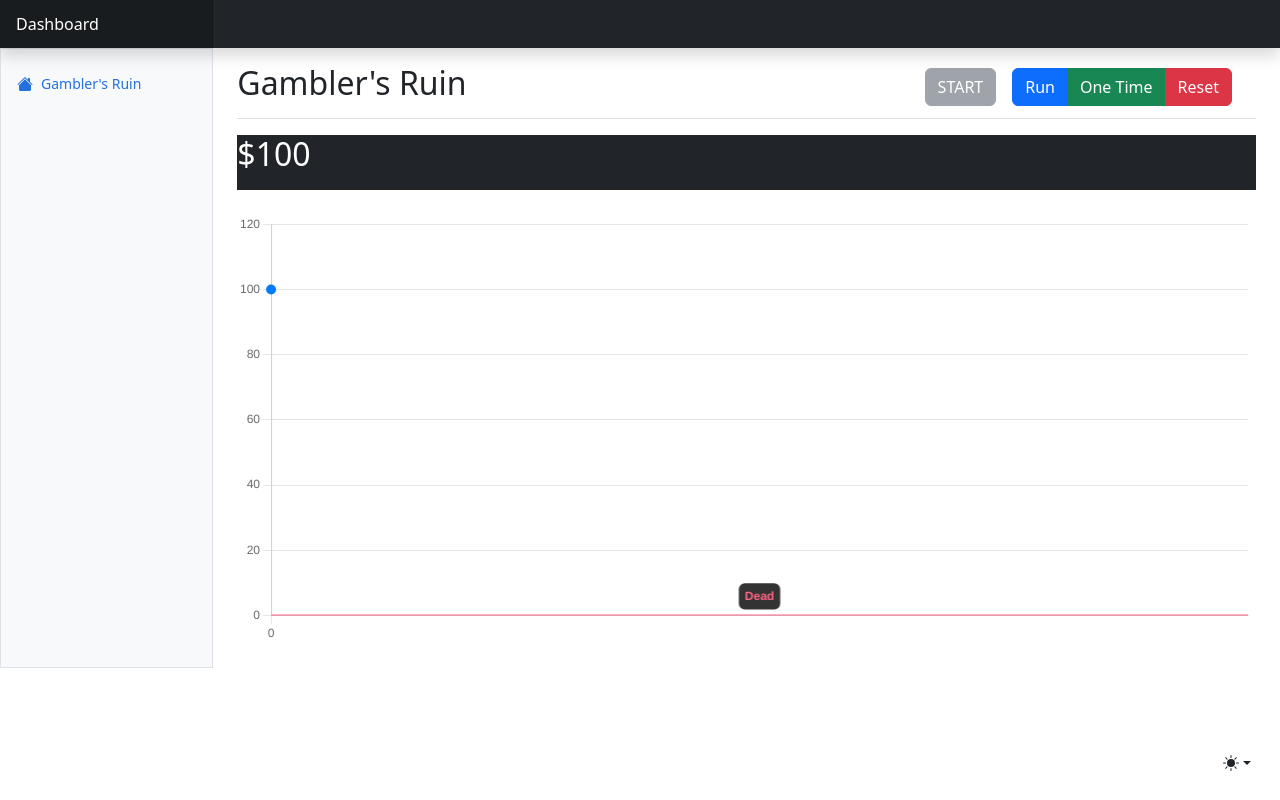
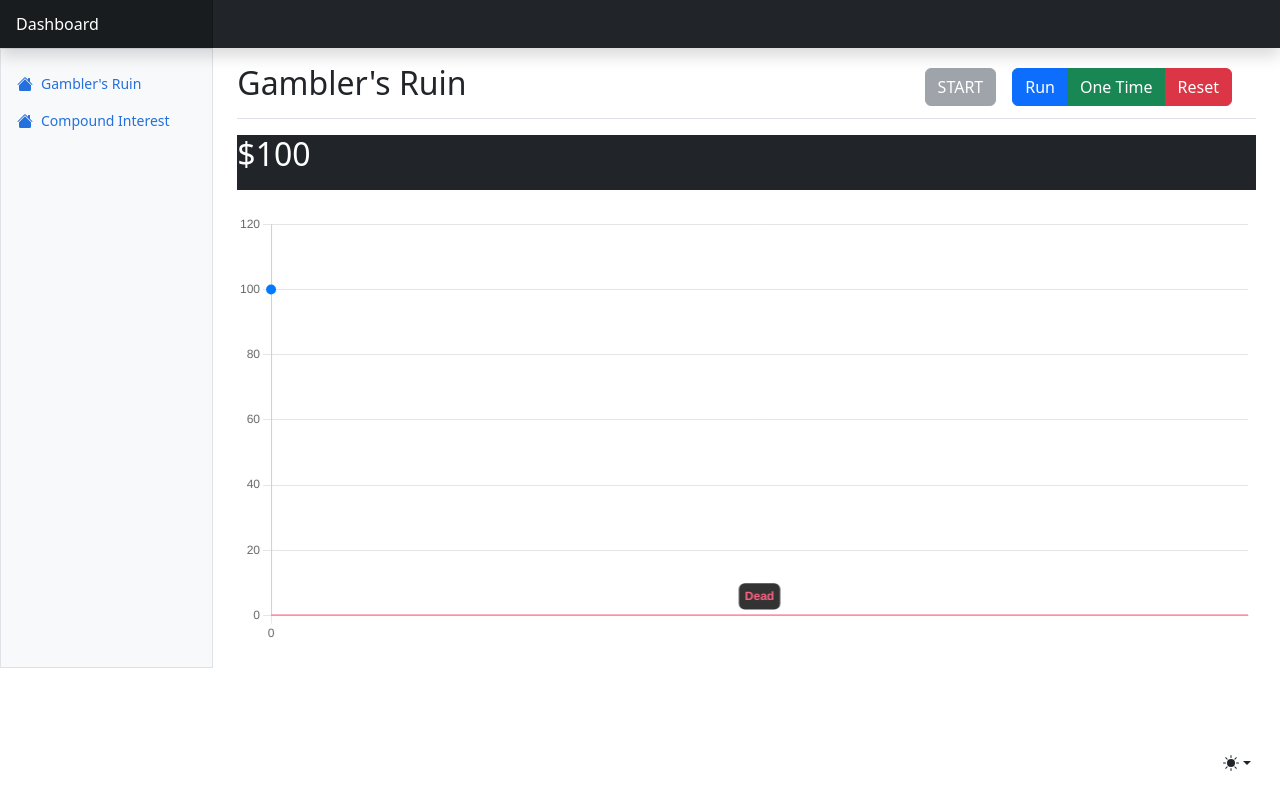
Before and after one commit to syson16/personal-finance, a website built with webpack: page src/index.html in a window 1280 px wide. Built offline with nearby package versions, Linux system fonts and the light colour scheme.

Commit message:
add a new link

```diff
--- a/src/sidebar.html
+++ b/src/sidebar.html
@@ -12,6 +12,12 @@
               Gambler's Ruin
             </a>
           </li>
+          <li class="nav-item">
+            <a class="nav-link d-flex align-items-center gap-2 active" aria-current="page" href="#">
+              <svg class="bi"><use xlink:href="#house-fill"/></svg>
+              Compound Interest
+            </a>
+          </li>
         </ul>
       </div>
     </div>
```
Also changed, not shown: README.md.
